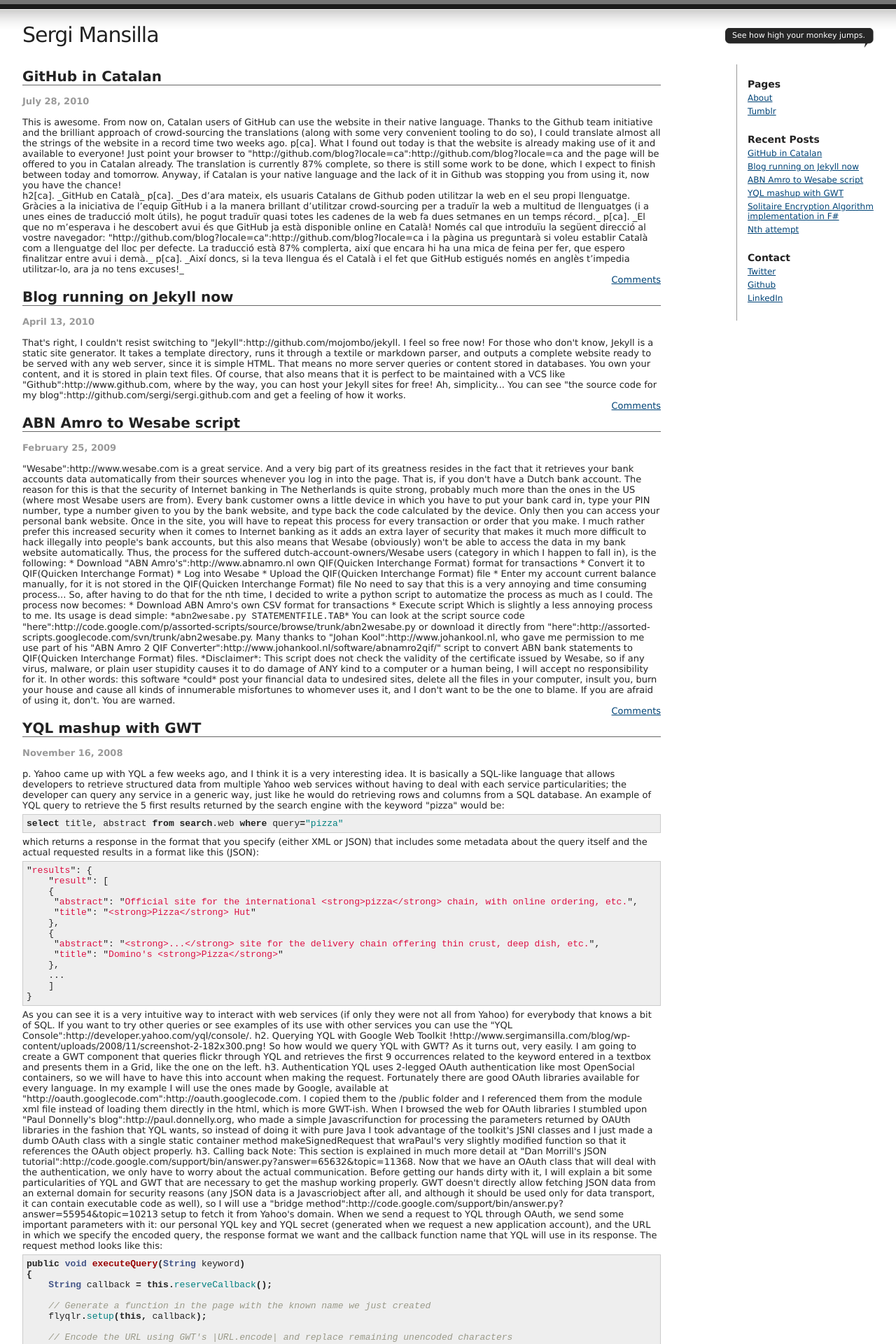
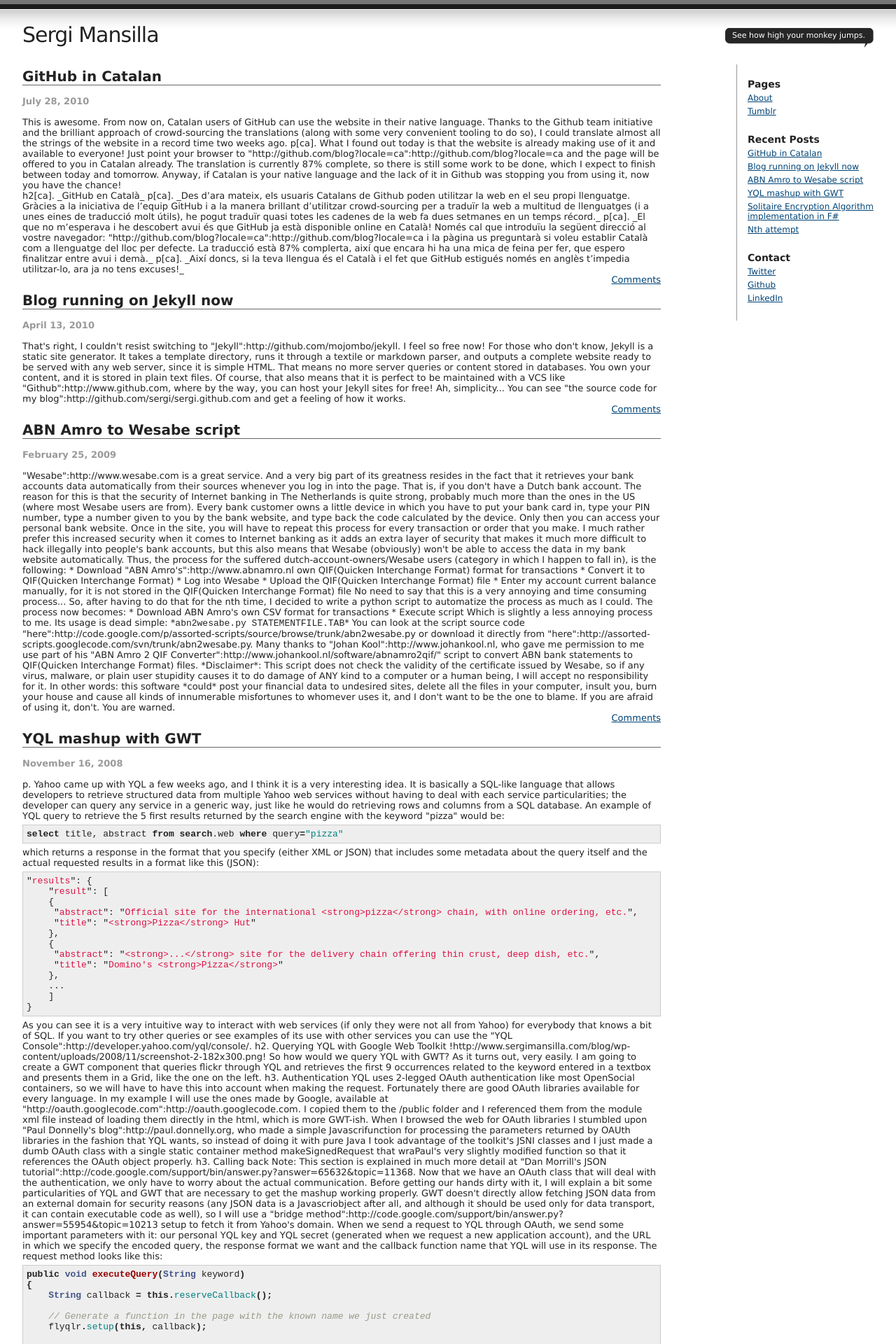
Before and after one commit to sergi/sergi.github.com, a Jekyll site: the page built from blog.html, in a window 1280 px wide. Shown: the top 1920 px of the page at 70% size. Built offline with Jekyll 4.4.1, drawn with Linux system fonts in a browser that asks for light colours; Markdown is read by kramdown in place of the engine named in the settings; comment, search, counter and statistics services are not loaded.

Commit message:
Some beautifying to the blog posts screen.

```diff
--- a/blog.html
+++ b/blog.html
@@ -1,10 +1,17 @@
 ---
 layout: default
-title: Sergi Mansilla
 ---
 {% for post in site.posts limit:10 %}
-    <h2 style="border-bottom: 1px solid #666"><a href="/blog{{ post.id }}" rel="bookmark">{{ post.title }}</a></h2>
-    <p style="margin:15px 0 15px 0; font-weight: bold; color:#999">{{ post.date | date:'%B %d, %Y' | replace:' 0',' ' }}</p>
-    <div class="main">{{ post.content }}</div>
-    <p style="text-align: right"><a href="{{ post.id }}#comments">Comments</a></p>
+    <h2>
+        <a href="{{ post.id }}" rel="bookmark">{{ post.title }}</a>
+    </h2>
+    <p class="date">
+        {{ post.date | date:'%B %d, %Y' | replace:' 0',' ' }}
+    </p>
+    <div class="main">
+        {{ post.content }}
+    </div>
+    <p class="comment_link">
+        <a href="{{ post.id }}#comments">Comments</a>
+    </p>
 {% endfor %}
--- a/css/screen.css
+++ b/css/screen.css
@@ -81,6 +81,7 @@
 #content h2 {
 font-size:20px;
 margin:5px 0 7px 0;
+border-bottom: 1px solid #666;
 }
 
 #content h2 a {
@@ -102,9 +103,19 @@
 text-align:left;
 }
 
+#content .date {
+margin:15px 0 15px 0;
+font-weight: bold;
+color:#999;
+}
+#content .comment_link {
+text-align: right;
+margin-bottom: 10px;
+}
 .comments {
 color:#333;
 margin:15px 0 15px 0;
+padding-bottom: 10px;
 border-bottom:#bbb 1px solid;
 font-weight: bold;
 }
```
